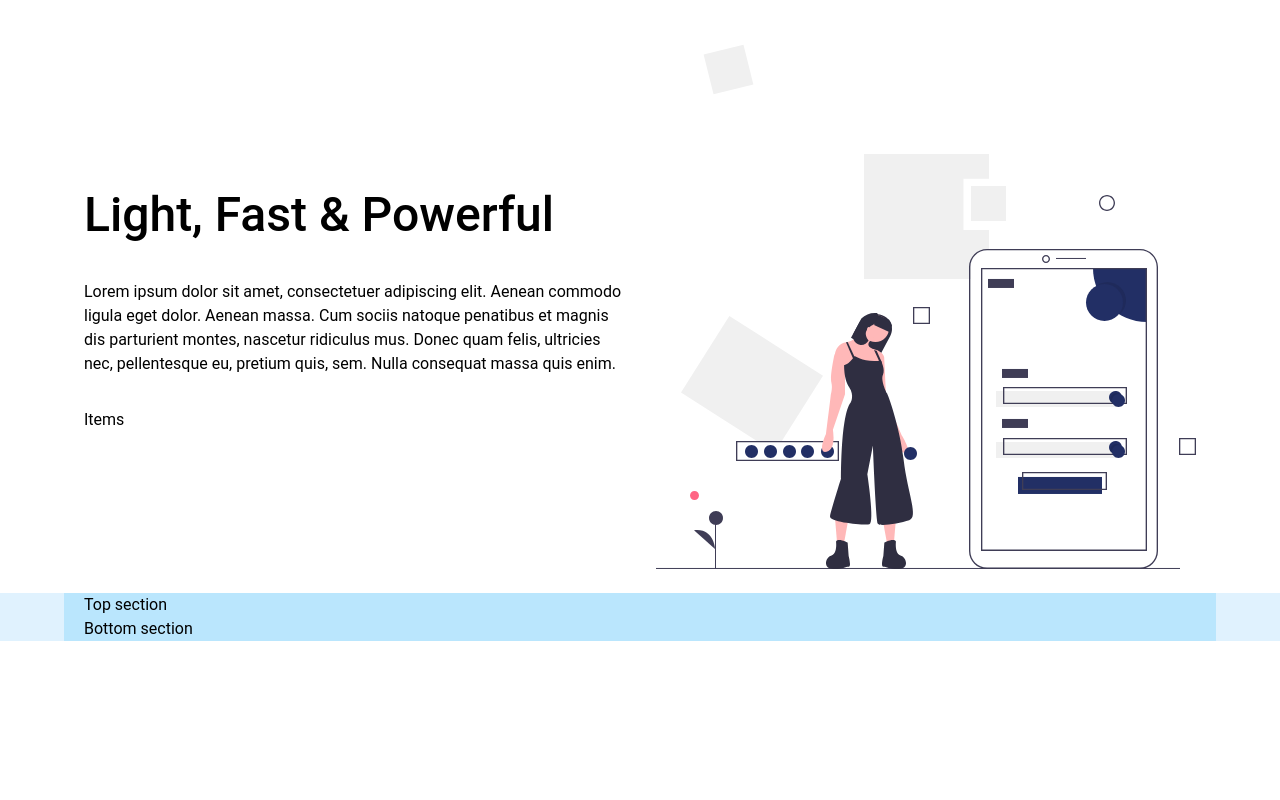
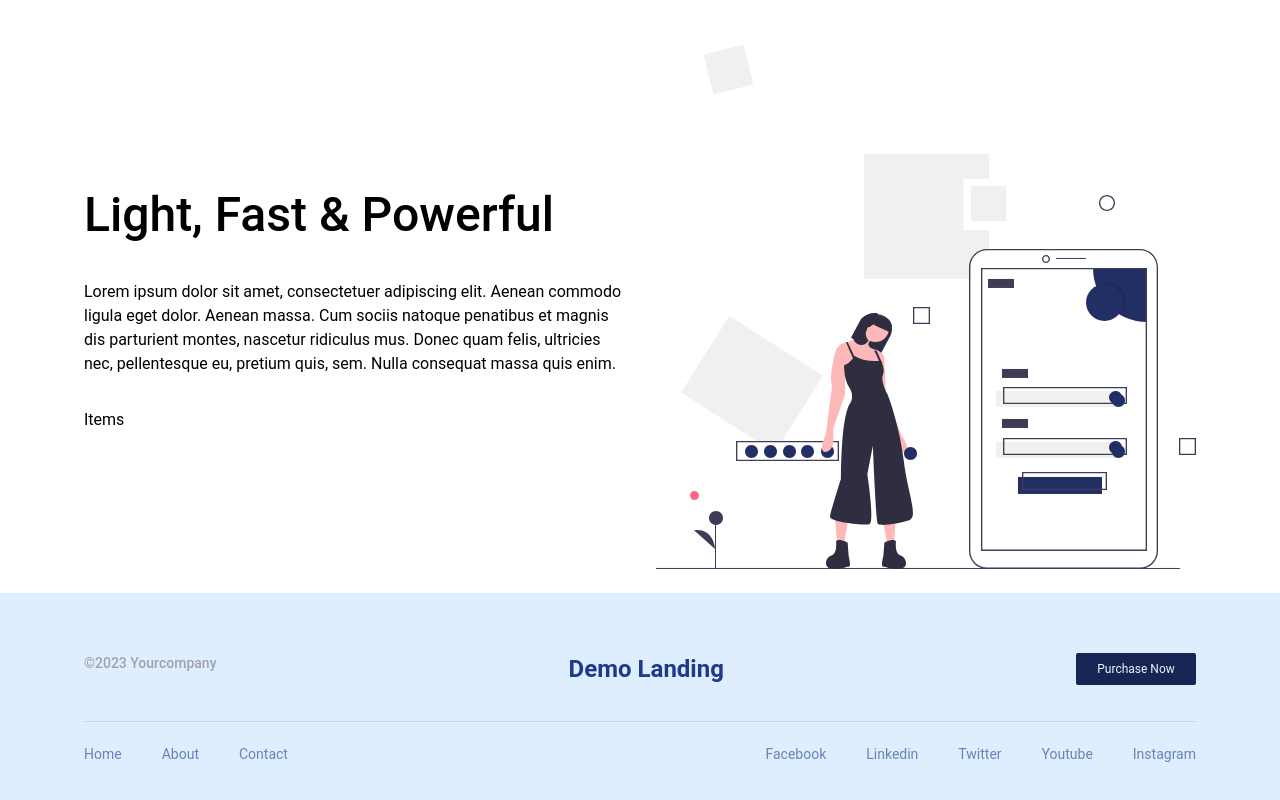
Before and after one commit to telesyk/sample-simple-landing, a Next.js app: page / in a window 1280 px wide. Shown: the part 412-1212 px from the top of the page. Before the commit the page ends 1053 px from the top, so only its background shows below. Built offline with nearby package versions, Linux system fonts and the light colour scheme.

Commit message:
Update Footer UI. Add LoadingMenu ui component.

```diff
--- a/src/app/context.tsx
+++ b/src/app/context.tsx
@@ -24,13 +24,13 @@ const data = {
       logo: '',
       copyright: '©2023 Yourcompany',
     },
-    social: [
+    socials: [
       {
         title: 'facebook',
         url: '#',
       },
       {
-        title: 'linkkedin',
+        title: 'linkedin',
         url: '#',
       },
       {
--- a/src/components/Layout/Footer.tsx
+++ b/src/components/Layout/Footer.tsx
@@ -1,11 +1,88 @@
+'use client'
+
+import { useEffect, useState } from 'react'
+import Link from 'next/link'
+import { useGlobalContext } from '@/app/context'
+import { GlobalProps, NavType, SocialItemType } from '@/types'
 import Container from './Container'
+import PrimaryButton from '../Buttons/PrimaryButton'
+import LoadingMenu from './LoadingMenu'
+
+interface StateProps {
+  socialList: SocialItemType[] | [] | undefined
+  navList: NavType[] | [] | undefined
+}
 
 export default function Footer() {
+  const [state, setState] = useState<StateProps>({
+    socialList: [],
+    navList: [],
+  })
+  const { navigation, brand, socials, footer }: GlobalProps = useGlobalContext()
+
+  useEffect(() => {
+    setState({ socialList: socials, navList: navigation })
+  }, [navigation, socials])
+
+  const renderSocialMenu = () => {
+    if (!state.socialList) return <LoadingMenu />
+    return (
+      <ul className="flex flex-col lg:flex-row justify-center lg:justify-end gap-2 lg:gap-4">
+        {state.socialList.map((socialItem: SocialItemType) => (
+          <li key={socialItem.title} className="inline-block">
+            <Link
+              href={socialItem.url}
+              title={socialItem.title}
+              className="py-2.5 px-6 lg:pr-0 text-sm transition-colors text-blue-900/60 hover:text-blue-800/90 capitalize"
+            >
+              {socialItem.title}
+            </Link>
+          </li>
+        ))}
+      </ul>
+    )
+  }
+
+  const renderMenu = () => {
+    if (!state.navList) return <LoadingMenu />
+    return (
+      <ul className="flex flex-col lg:flex-row justify-center lg:justify-start gap-2 lg:gap-4">
+        {state.navList.map((navItem: NavType) => (
+          <li key={navItem.title} className="inline-block">
+            <Link
+              href={navItem.url}
+              className="py-2.5 px-6 lg:pl-0 text-sm transition-colors text-blue-900/60 hover:text-blue-800/90 capitalize"
+            >
+              {navItem.title}
+            </Link>
+          </li>
+        ))}
+      </ul>
+    )
+  }
+
   return (
-    <div className="bg-sky-100 flex justify-center">
-      <Container className="bg-sky-200 flex-col">
-        <div>Top section</div>
-        <div>Bottom section</div>
+    <div className="flex justify-center bg-blue-300/30">
+      <Container className="flex-col py-4 lg:py-6">
+        <div className="py-7 lg:py-9 flex flex-col justify-center gap-8 lg:flex-row lg:justify-between">
+          <div className="flex-auto flex justify-center lg:order-2">
+            <p className="text-2xl font-bold text-blue-900">{brand.title}</p>
+          </div>
+          <div className="flex-auto flex justify-center lg:justify-end lg:order-3">
+            <PrimaryButton size="sm">
+              {footer?.button.primary?.title}
+            </PrimaryButton>
+          </div>
+          <div className="text-center flex-auto lg:order-1 lg:text-start">
+            <p className="text-zinc-400 font-medium text-sm">
+              {brand.copyright}
+            </p>
+          </div>
+        </div>
+        <div className="py-3 lg:py-5 flex flex-col lg:flex-row border-t border-zinc-300">
+          <nav className="flex-auto">{renderMenu()}</nav>
+          <nav className="flex-auto">{renderSocialMenu()}</nav>
+        </div>
       </Container>
     </div>
   )
--- a/src/components/Layout/Header.tsx
+++ b/src/components/Layout/Header.tsx
@@ -7,13 +7,13 @@ import Image from 'next/image'
 import { TbBrandAbstract, TbMenu } from 'react-icons/tb'
 import Container from './Container'
 import PrimaryButton from '../Buttons/PrimaryButton'
+import LoadingMenu from './LoadingMenu'
 
 export default function Header() {
   const { navigation, brand, header }: GlobalProps = useGlobalContext()
 
   const renderMenu = () => {
-    if (navigation.length < 1)
-      return <p className="text-italic">Loading menu</p>
+    if (!navigation) return <LoadingMenu />
     return (
       <ul className="flex flex-col lg:flex-row justify-center gap-2">
         {navigation.map((navItem: NavType) => (
--- /dev/null
+++ b/src/components/Layout/LoadingMenu.tsx
@@ -0,0 +1,9 @@
+export default function LoadingMenu() {
+  return (
+    <div className="animate-pulse flex space-x-4">
+      <div className="rounded-full bg-zinc-400 h-2 w-10"></div>
+      <div className="rounded-full bg-zinc-400 h-2 w-10"></div>
+      <div className="hidden">Loading...</div>
+    </div>
+  )
+}
--- a/src/types.ts
+++ b/src/types.ts
@@ -60,7 +60,7 @@ export interface FeaturesContextProps extends TextContentType {
 export interface GlobalProps {
   navigation: NavType[]
   brand: BrandType
-  social?: SocialItemType[]
+  socials?: SocialItemType[] | undefined
   header?: {
     button: ButtonMapType
   }
```
